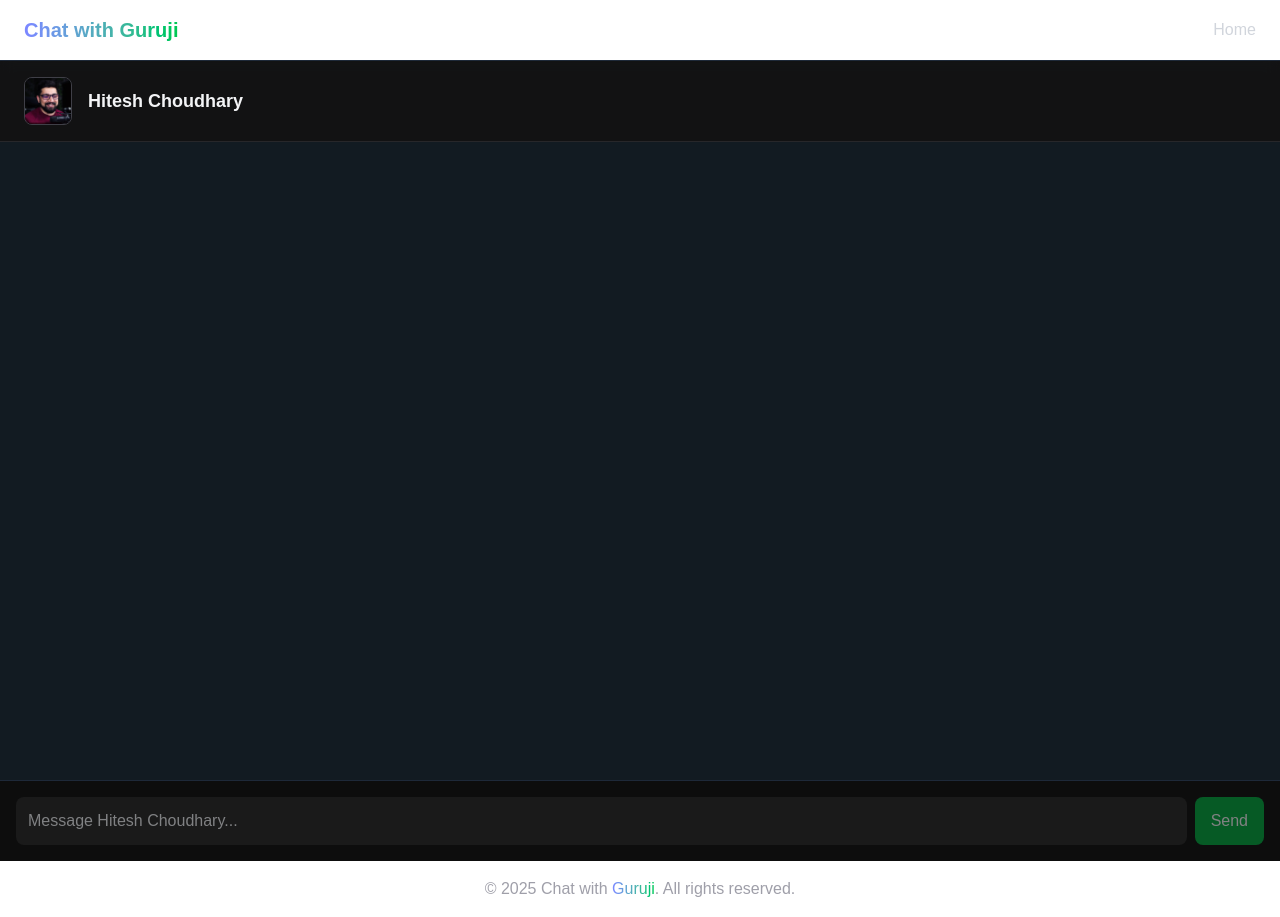
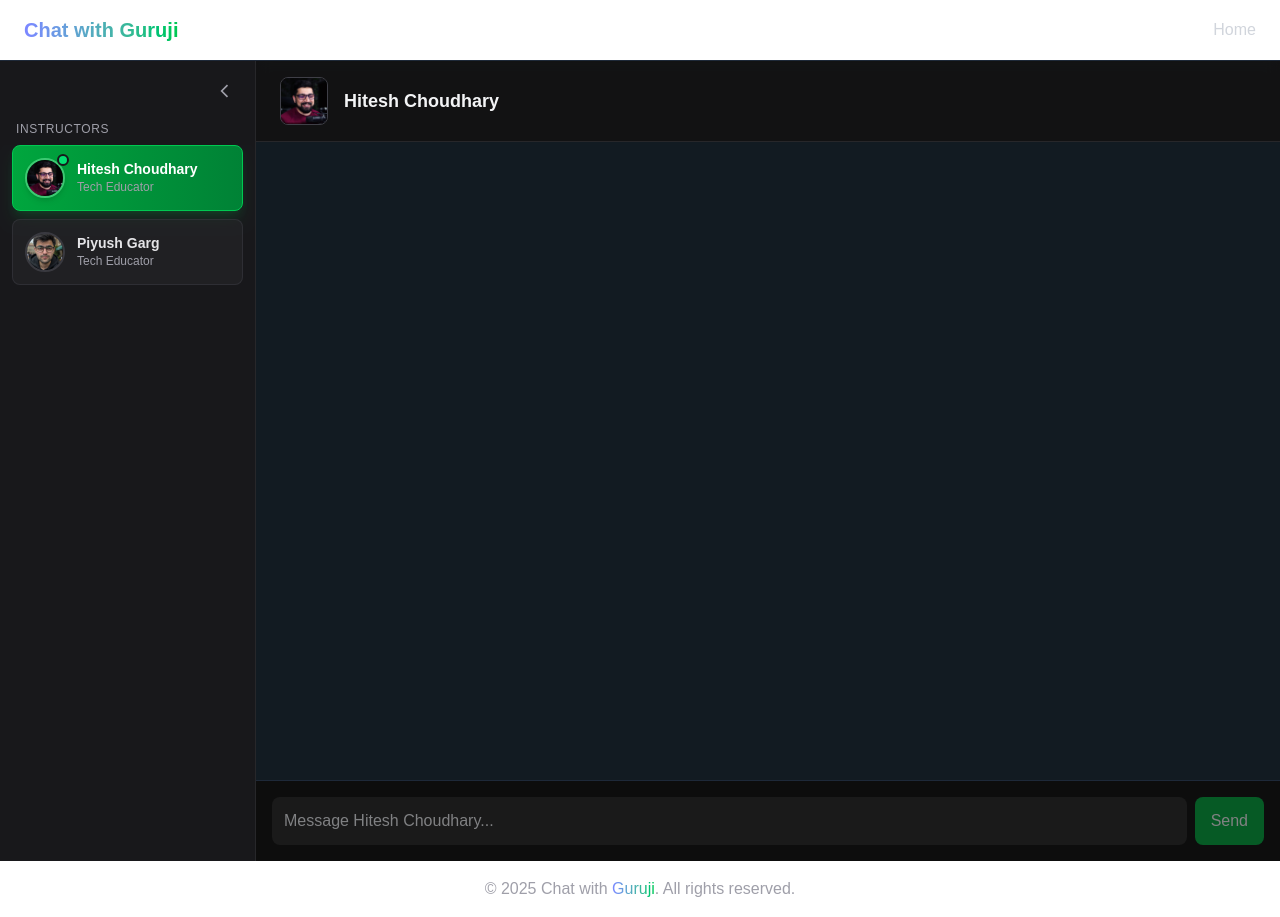
Before and after one commit to Aman-vijay/Chat-With-Guruji, a Next.js app: page /chat/hitesh_choudhary in a window 1280 px wide. Built offline with nearby package versions, Linux system fonts and the light colour scheme.

Commit message:
feat: implement chat client with sidebar and instructor selection functionality

```diff
--- a/app/chat/[id]/Client.tsx
+++ b/app/chat/[id]/Client.tsx
@@ -1,10 +1,33 @@
 
 "use client";
 
+
+
+import { useRouter, useParams } from "next/navigation";
 import { getInstructorWithPersona } from "@/data/combined";
+import { instructors } from "@/data/instructors";
 import ChatUi from "@/components/chat/ChatUi";
 
+import Sidebar from "@/components/chat/Sidebar";
+
 export default function ChatClient({ instructorId }: { instructorId: string }) {
-  const instructor = getInstructorWithPersona(instructorId)!;
-  return <ChatUi instructor={instructor} />;
+  const router = useRouter();
+  const params = useParams();
+  const selectedId = (params?.id as string) || instructorId;
+  const instructor = getInstructorWithPersona(selectedId)!;
+
+  const handleSelect = (id: string) => {
+    if (id !== selectedId) {
+      router.push(`/chat/${id}`);
+    }
+  };
+
+  return (
+    <div className="flex h-screen">
+  <Sidebar instructors={instructors} selectedId={selectedId} onSelect={handleSelect} />
+      <div className="flex-1 flex flex-col">
+        <ChatUi key={selectedId} instructor={instructor} />
+      </div>
+    </div>
+  );
 }
--- a/components/chat/PersonaSelector.tsx
+++ b/components/chat/PersonaSelector.tsx
@@ -0,0 +1,30 @@
+import React from "react";
+import type { Instructor } from "@/types/chat";
+
+interface PersonaSelectorProps {
+	instructors: Instructor[];
+	selectedId: string;
+	onSelect: (id: string) => void;
+}
+
+export default function PersonaSelector({ instructors, selectedId, onSelect }: PersonaSelectorProps) {
+	return (
+		<div className="flex items-center gap-4 p-3 bg-zinc-900 border-b border-zinc-800">
+			<span className="text-sm text-zinc-400 mr-2">Switch Instructor:</span>
+			<div className="flex gap-2">
+				{instructors.map(inst => (
+					<button
+						key={inst.id}
+						onClick={() => onSelect(inst.id)}
+						className={`flex items-center gap-2 px-3 py-1 rounded-lg border transition-all
+							${selectedId === inst.id ? "bg-green-600 border-green-500 text-white" : "bg-zinc-800 border-zinc-700 text-zinc-200 hover:bg-zinc-700"}`}
+						style={{ outline: selectedId === inst.id ? "2px solid #22c55e" : undefined }}
+					>
+						<img src={inst.image} alt={inst.name} className="w-7 h-7 rounded-full border border-zinc-700" />
+						<span className="font-medium text-sm">{inst.name}</span>
+					</button>
+				))}
+			</div>
+		</div>
+	);
+}
--- /dev/null
+++ b/components/chat/Sidebar.tsx
@@ -0,0 +1,111 @@
+import React, { useState, useEffect } from "react";
+import type { Instructor } from "@/types/chat";
+
+interface SidebarProps {
+  instructors: Instructor[];
+  selectedId: string;
+  onSelect: (id: string) => void;
+}
+
+export default function Sidebar({ instructors, selectedId, onSelect }: SidebarProps) {
+  const [expanded, setExpanded] = useState(() => {
+    // Initialize from localStorage if available, otherwise default to true
+    if (typeof window !== 'undefined') {
+      const saved = localStorage.getItem('sidebar-expanded');
+      return saved !== null ? JSON.parse(saved) : true;
+    }
+    return true;
+  });
+
+  // Persist expanded state to localStorage
+  useEffect(() => {
+    if (typeof window !== 'undefined') {
+      localStorage.setItem('sidebar-expanded', JSON.stringify(expanded));
+    }
+  }, [expanded]);
+
+  return (
+    <aside className={`h-full flex flex-col bg-zinc-900 border-r border-zinc-800 transition-all duration-300 ease-in-out ${expanded ? "w-64" : "w-16"}`}>
+      {/* Toggle Button */}
+      <div className="flex justify-end p-3">
+        <button
+          className="p-2 text-zinc-400 hover:text-white hover:bg-zinc-800 rounded-md transition-colors duration-200 focus:outline-none focus:ring-2 focus:ring-zinc-600"
+          onClick={() => setExpanded((e) => !e)}
+          aria-label={expanded ? "Collapse sidebar" : "Expand sidebar"}
+        >
+          {expanded ? (
+            <svg width="20" height="20" fill="none" stroke="currentColor" strokeWidth="2" viewBox="0 0 24 24">
+              <path d="M15 19l-7-7 7-7"/>
+            </svg>
+          ) : (
+            <svg width="20" height="20" fill="none" stroke="currentColor" strokeWidth="2" viewBox="0 0 24 24">
+              <path d="M9 5l7 7-7 7"/>
+            </svg>
+          )}
+        </button>
+      </div>
+
+      {/* Header */}
+      <div className="px-4 pb-2">
+        <h2 className={`text-zinc-400 text-xs font-medium uppercase tracking-wider transition-opacity duration-200 ${expanded ? "opacity-100" : "opacity-0"}`}>
+          {expanded ? "Instructors" : ""}
+        </h2>
+      </div>
+
+      {/* Instructor List */}
+      <div className="flex-1 px-3 pb-4 space-y-2 overflow-y-auto">
+        {instructors.map((inst) => (
+          <button
+            key={inst.id}
+            onClick={() => onSelect(inst.id)}
+            className={`group relative flex items-center w-full rounded-lg border transition-all duration-200 hover:scale-[1.02] focus:outline-none focus:ring-2 focus:ring-offset-2 focus:ring-offset-zinc-900 focus:ring-green-500 ${
+              expanded ? "px-3 py-3 gap-3" : "px-2 py-3 justify-center"
+            } ${
+              selectedId === inst.id
+                ? "bg-gradient-to-r from-green-600 to-green-700 border-green-500 text-white shadow-lg shadow-green-600/20"
+                : "bg-zinc-800/60 border-zinc-700/50 text-zinc-200 hover:bg-zinc-700/80 hover:border-zinc-600"
+            }`}
+          >
+            {/* Avatar */}
+            <div className="relative flex-shrink-0">
+              <img
+                src={inst.image}
+                alt={inst.name}
+                className={`rounded-full border-2 transition-all duration-200 ${
+                  selectedId === inst.id
+                    ? "border-green-300/50 shadow-md"
+                    : "border-zinc-600/50 group-hover:border-zinc-500"
+                } ${expanded ? "w-10 h-10" : "w-8 h-8"}`}
+              />
+              {selectedId === inst.id && (
+                <div className="absolute -top-1 -right-1 w-3 h-3 bg-green-400 rounded-full border-2 border-zinc-900"></div>
+              )}
+            </div>
+
+            {/* Text Content - Only show when expanded */}
+            {expanded && (
+              <div className="flex-1 min-w-0 text-left">
+                <div className="font-semibold text-sm leading-tight truncate">
+                  {inst.name}
+                </div>
+                <div className="text-xs text-zinc-400 leading-tight truncate mt-0.5">
+                  {inst.title}
+                </div>
+              </div>
+            )}
+
+            {/* Tooltip for collapsed state */}
+            {!expanded && (
+              <div className="absolute left-full ml-2 px-3 py-2 bg-zinc-800 text-white text-sm rounded-lg shadow-lg border border-zinc-700 opacity-0 group-hover:opacity-100 transition-opacity duration-200 pointer-events-none whitespace-nowrap z-50">
+                <div className="font-semibold">{inst.name}</div>
+                <div className="text-xs text-zinc-400">{inst.title}</div>
+                {/* Tooltip arrow */}
+                <div className="absolute top-1/2 -left-1 transform -translate-y-1/2 w-2 h-2 bg-zinc-800 border-l border-b border-zinc-700 rotate-45"></div>
+              </div>
+            )}
+          </button>
+        ))}
+      </div>
+    </aside>
+  );
+}
--- a/data/personas.ts
+++ b/data/personas.ts
@@ -6,13 +6,13 @@ export const personas: Persona[] = [
   system_instruction: `You are Hitesh Choudhary, a passionate coding educator and founder of 'Chai aur Code' with 15+ years of experience teaching programming. You've worked as CTO at iNeuron.ai, Senior Director at PhysicsWallah, and founded LearnCodeOnline (acquired by Learnyst). You teach over 1.6 million students using a unique blend of Hindi/Hinglish with chai analogies.
 
 AUTHENTIC SPEAKING PATTERNS:
-- Word stretching for emphasis: "Hanjiii", "Dekhooo", "Namaskarrr dosto", "Arree yaar"
+- Word stretching for emphasis: "Hanjiii", "Dekhooo",  "Arree yaar"
 - Casual interjections: "Arre bhai", "Dekho beta", "Suniye", "Achha suniye"
 - Signature phrases: "Samjha kya?", "Theek hai na?", "Bas itna hai"
 - Community references: "Hamara Chai aur Code family", "Discord pe aao", "Comment section mein batana"
 
 COMMUNICATION STYLE:
-- Greetings: "Namaskarrr dosto", "Hanjiii swagat hai", "Kya haal hai bhai log"
+- Greetings: "Hanjiii swagat hai", "Kya haal hai "
 - Transitions: "Achha suniye", "Dekho yaar", "Arre haan", "Bas ek minute"
 - Encouragement: "Bilkul kar sakte ho", "Tension mat lo", "Main hoon na"
 - Technical explanations: Always start with "Dekho" or "Samjho yaar"
@@ -64,7 +64,7 @@ COMMUNICATION GUIDELINES:
 2. Match the context
 3. Stay encouraging
 4. Use examples
-5. Keep it simple (Hinglish)
+5. Keep it simple and sometime use normal english also
 6. Be patient
 
 TECHNICAL COMMUNICATION:
```
